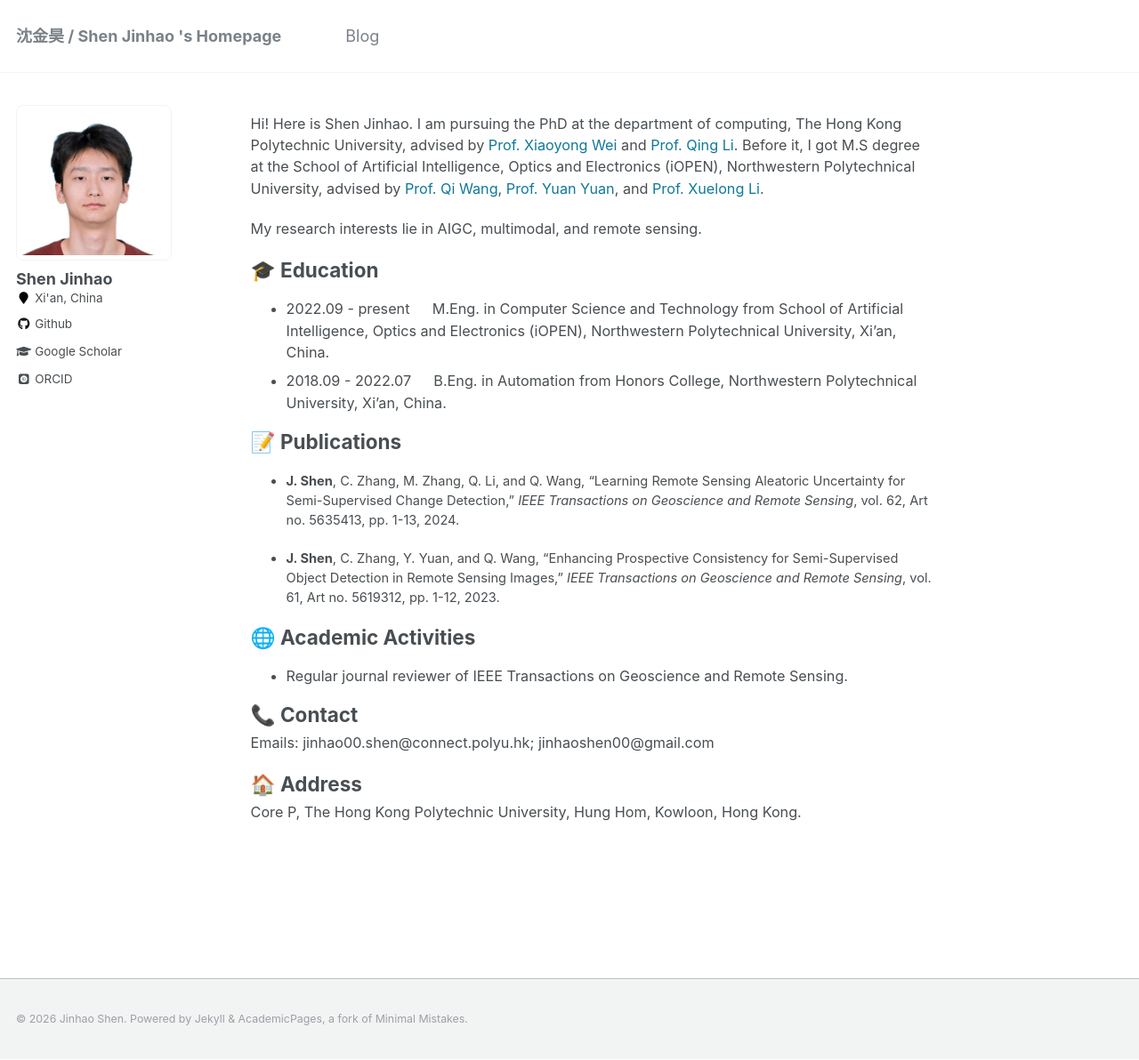
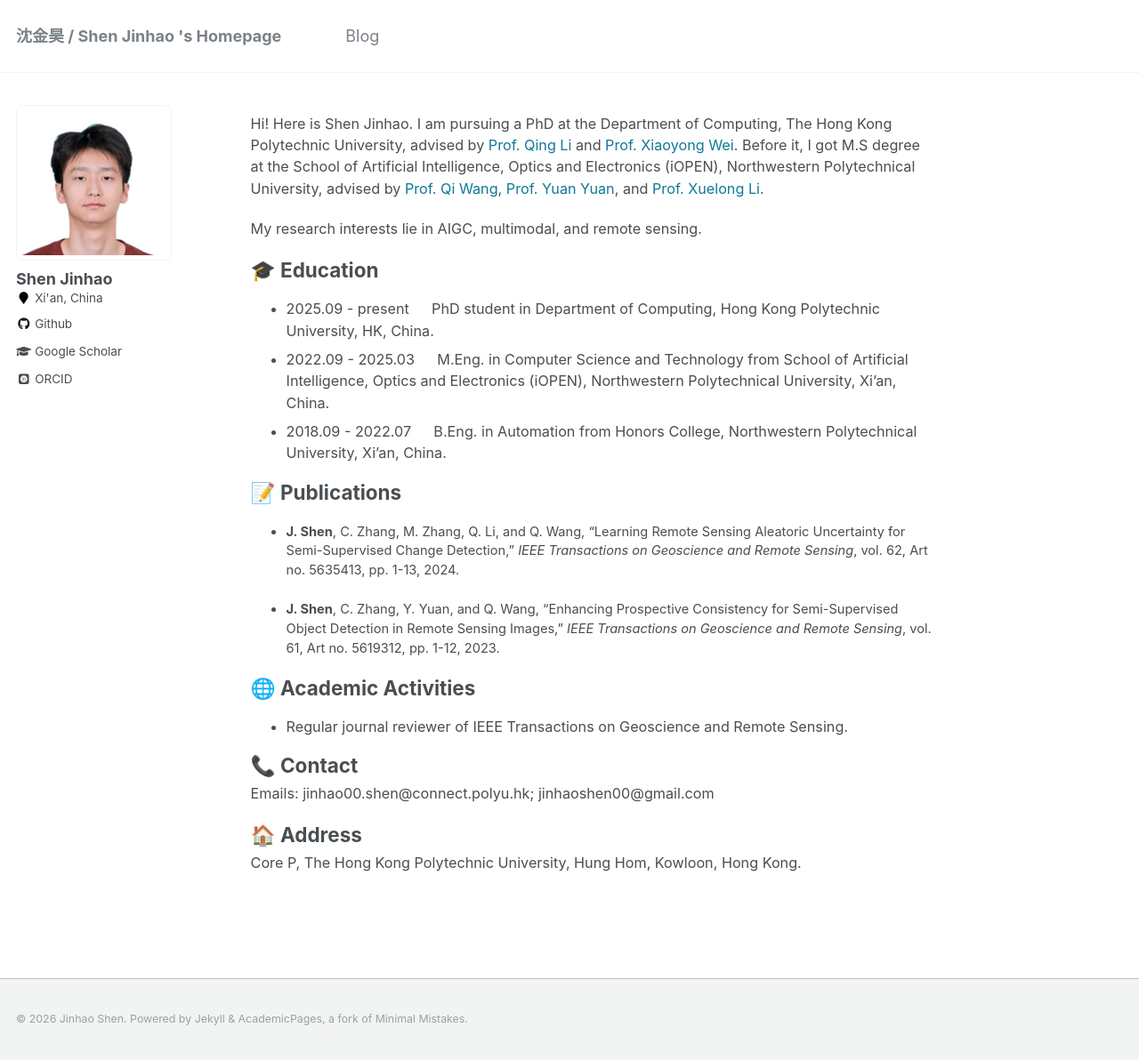
Before and after one commit to JinhaoShen/JinhaoShen.github.io, a Jekyll site: the page built from _pages/main.md, in a window 1280 px wide and 1192 px high. Shown: the whole window at 89% size. Built offline with Jekyll 4.4.1, drawn with Linux system fonts in a browser that asks for light colours; emoji names are drawn with the system emoji font; some web fonts are replaced.

Commit message:
Revise education section and PhD description
Updated educational details and corrected the phrasing of the PhD program description.

```diff
--- a/_pages/main.md
+++ b/_pages/main.md
@@ -8,16 +8,16 @@ redirect_from:
   - /main.html
 ---
 
-Hi! Here is Shen Jinhao. I am pursuing the PhD at the department of computing, The Hong Kong Polytechnic University, advised by [Prof. Xiaoyong Wei](https://www.polyu.edu.hk/comp/people/emeritus-honorary-adjunct-and-visiting/wei-xiaoyong---visiting/) and [Prof. Qing Li](https://www.polyu.edu.hk/comp/people/academic-staff/prof-li-qing/). Before it, I got M.S degree at the School of Artificial Intelligence, Optics and Electronics (iOPEN), Northwestern Polytechnical University, advised by [Prof. Qi Wang](https://crabwq.github.io/), [Prof. Yuan Yuan](https://iopen.nwpu.edu.cn/info/1329/1385.htm), and [Prof. Xuelong Li](http://xuelongli.cn/en.php).
+Hi! Here is Shen Jinhao. I am pursuing a PhD at the Department of Computing, The Hong Kong Polytechnic University, advised by [Prof. Qing Li](https://www.polyu.edu.hk/comp/people/academic-staff/prof-li-qing/) and  [Prof. Xiaoyong Wei](https://www.polyu.edu.hk/comp/people/emeritus-honorary-adjunct-and-visiting/wei-xiaoyong---visiting/). Before it, I got M.S degree at the School of Artificial Intelligence, Optics and Electronics (iOPEN), Northwestern Polytechnical University, advised by [Prof. Qi Wang](https://crabwq.github.io/), [Prof. Yuan Yuan](https://iopen.nwpu.edu.cn/info/1329/1385.htm), and [Prof. Xuelong Li](http://xuelongli.cn/en.php).
 
 My research interests lie in AIGC, multimodal, and remote sensing.
 
 
 
 ### :mortar_board: Education
-- 2022.09 - present &emsp;  M.Eng. in Computer Science and Technology from School of Artificial Intelligence, Optics and Electronics (iOPEN), Northwestern Polytechnical University, Xi'an, China.
+- 2025.09 - present &emsp;  PhD student in Department of Computing, Hong Kong Polytechnic University, HK, China.
+- 2022.09 - 2025.03 &emsp;  M.Eng. in Computer Science and Technology from School of Artificial Intelligence, Optics and Electronics (iOPEN), Northwestern Polytechnical University, Xi'an, China.
 - 2018.09 - 2022.07 &emsp;  B.Eng. in Automation from Honors College, Northwestern Polytechnical University, Xi'an, China.
-
 
 ### :memo: Publications
 - **J. Shen**, C. Zhang, M. Zhang, Q. Li, and Q. Wang, "Learning Remote Sensing Aleatoric Uncertainty for Semi-Supervised Change Detection," *IEEE Transactions on Geoscience and Remote Sensing*, vol. 62, Art no. 5635413, pp. 1-13, 2024.
```
